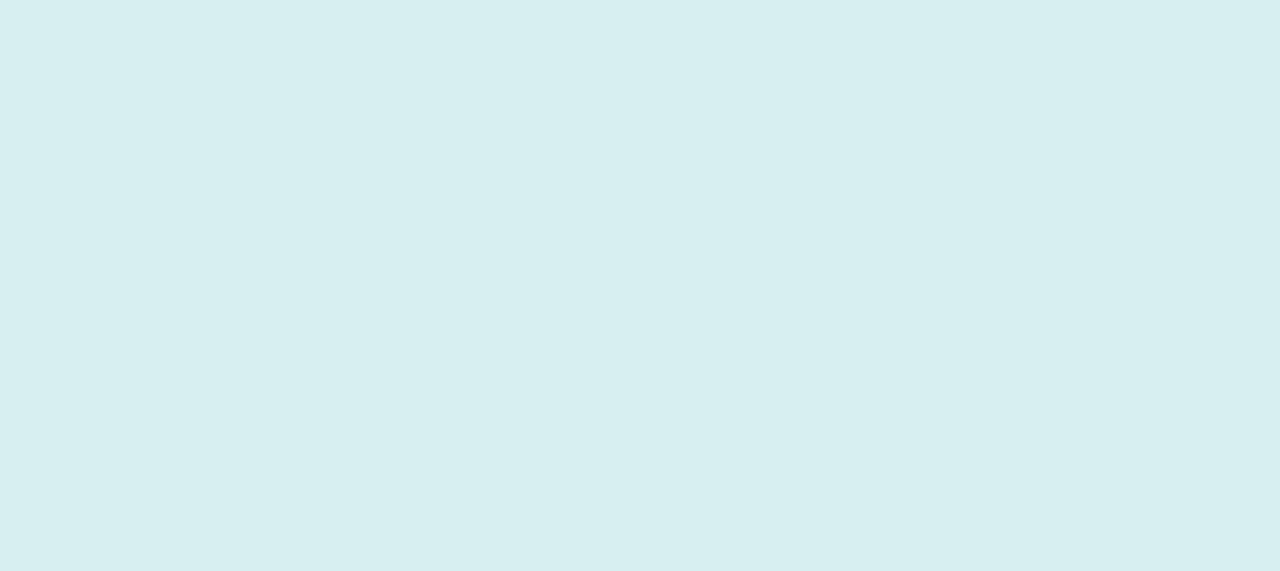
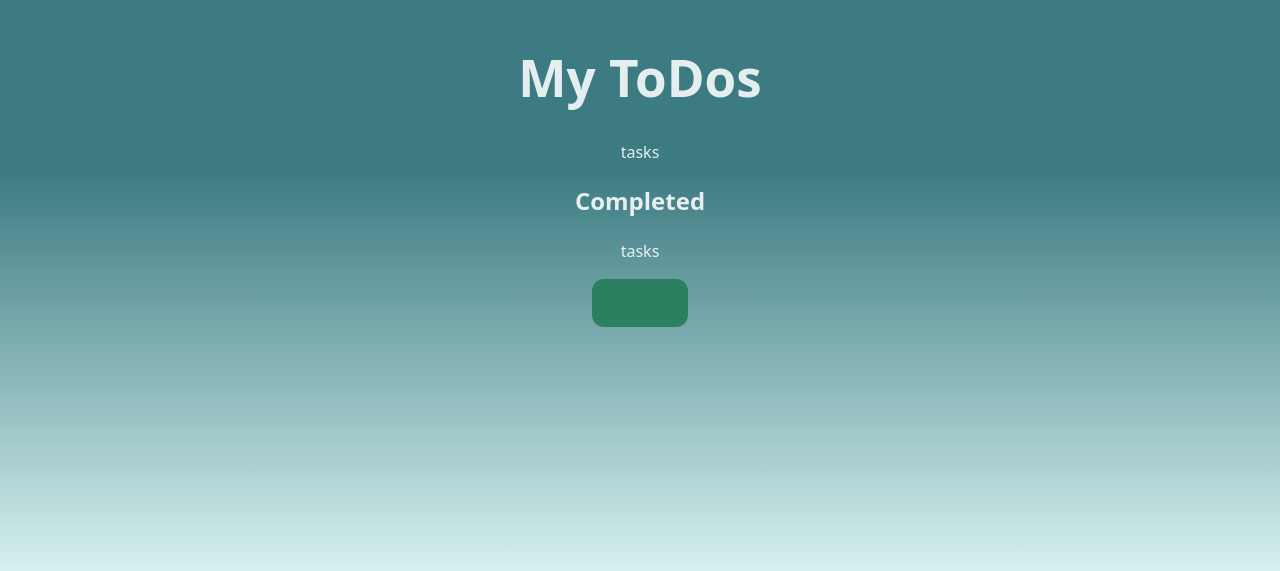
Before and after one commit to AlenaB-dev/ToDoApp, a React (Vite) app in the folder my-app/: page / in a window 1280 px wide. Shown: the part 229-800 px from the top of the page. Built offline with nearby package versions, Linux system fonts and the light colour scheme.

Commit message:
style: add style for button

```diff
--- a/my-app/src/App.jsx
+++ b/my-app/src/App.jsx
@@ -1,8 +1,18 @@
 import { useState } from "react";
 import "./App.css";
+import Button from "./components/UI/Button.jsx";
 
 function App() {
-  return <></>;
+  return (
+    <>
+      <h1>My ToDos</h1>
+      <p>tasks</p>
+
+      <h2>Completed</h2>
+      <p>tasks</p>
+      <Button />
+    </>
+  );
 }
 
 export default App;
--- a/my-app/src/index.css
+++ b/my-app/src/index.css
@@ -5,7 +5,7 @@
 
   color-scheme: light dark;
   color: rgba(255, 255, 255, 0.87);
-  background-color: #d5f0ee;
+  background: linear-gradient(to bottom, #3a7b7f, #3d7b83, #d5f0ee);
 
   font-synthesis: none;
   text-rendering: optimizeLegibility;
@@ -27,18 +27,18 @@ h1 {
 }
 
 button {
-  border-radius: 8px;
-  border: 1px solid transparent;
+  border-radius: 12px;
+  border: none;
   padding: 0.6em 1.2em;
-  font-size: 1em;
+  font-size: 2.5em;
   font-weight: 500;
   font-family: inherit;
-  background-color: #1a1a1a;
+  background-color: #2b815f;
   cursor: pointer;
-  transition: border-color 0.25s;
+  transition: 0.25s;
 }
 button:hover {
-  border-color: #646cff;
+  background-color: #ffffff;
 }
 button:focus,
 button:focus-visible {
```
